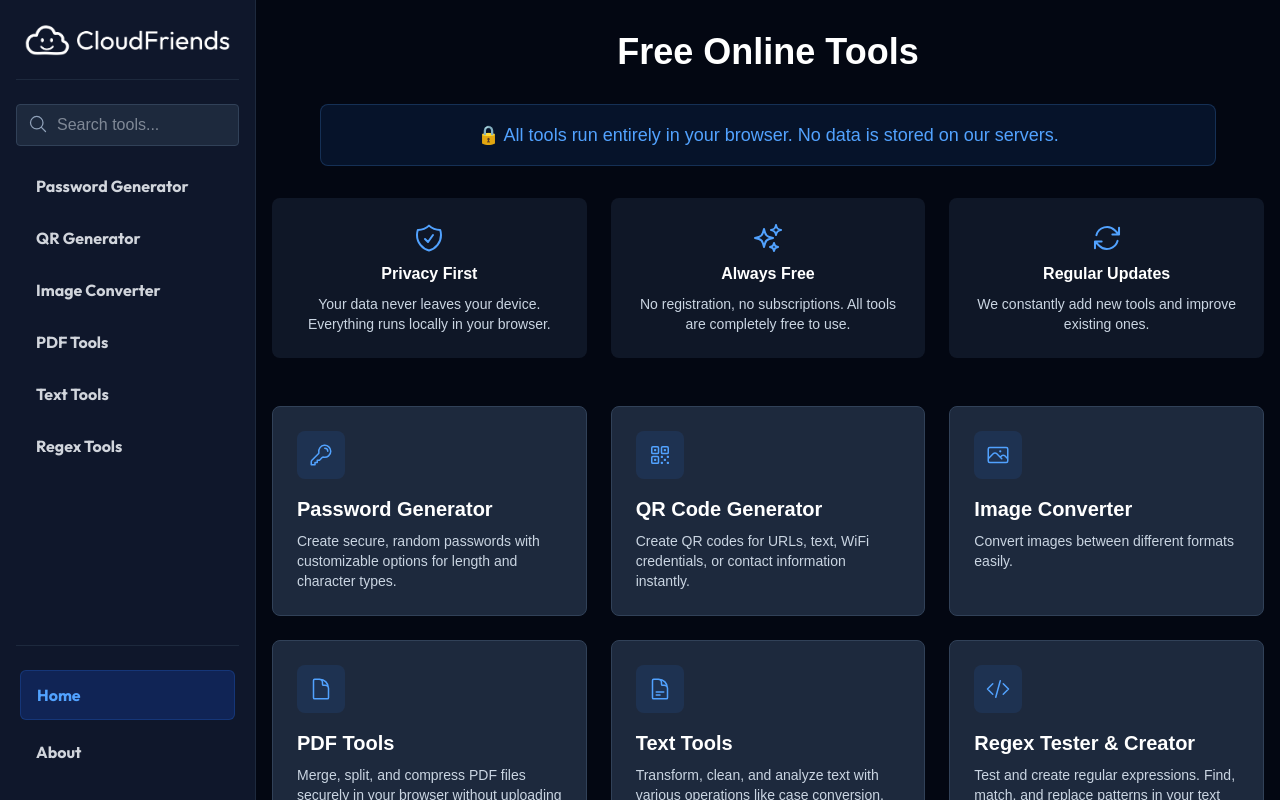
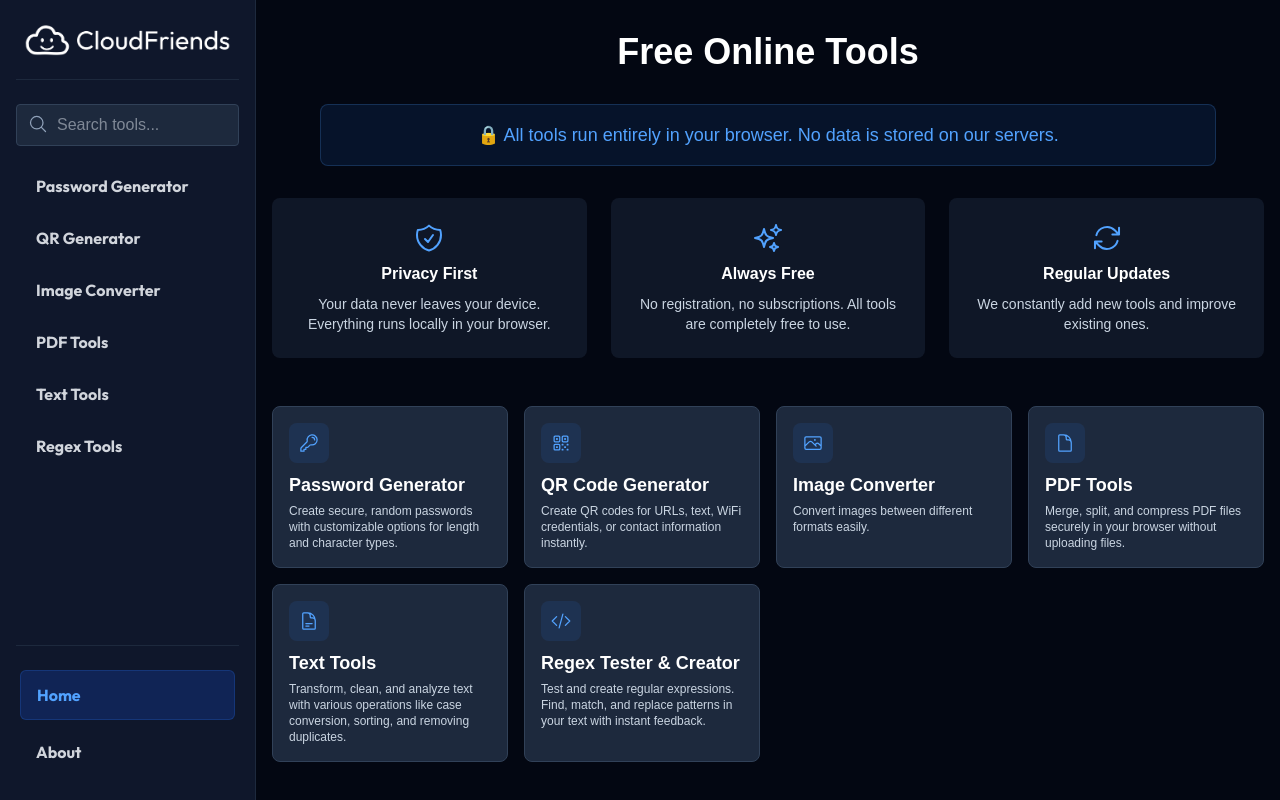
Before and after one commit to cloudfriends-net/cloudfriends, a Next.js app: page / in a window 1280 px wide. Shown: the top 800 px of the page. Built offline with nearby package versions, Linux system fonts and the light colour scheme.

Commit message:
Adjusted main page design

```diff
--- a/src/app/page.tsx
+++ b/src/app/page.tsx
@@ -41,15 +41,15 @@ export default function Home() {
         </div>
 
         {/* Tools Grid */}
-        <div className="grid md:grid-cols-2 lg:grid-cols-3 gap-6 max-w-7xl mx-auto">
+        <div className="grid md:grid-cols-2 lg:grid-cols-4 gap-4 max-w-7xl mx-auto">
           {/* Password Generator Card */}
           <Link href="/tools/password-generator" className="bg-slate-800 rounded-lg overflow-hidden hover:bg-slate-700 transition-colors border border-slate-700">
-            <div className="p-6">
-              <div className="mb-4 bg-blue-500/10 w-12 h-12 rounded-lg flex items-center justify-center">
-                <KeyIcon className="h-6 w-6 text-blue-400" />
+            <div className="p-4">
+              <div className="mb-2 bg-blue-500/10 w-10 h-10 rounded-lg flex items-center justify-center">
+                <KeyIcon className="h-5 w-5 text-blue-400" />
               </div>
-              <h3 className="text-xl font-semibold text-white mb-2">Password Generator</h3>
-              <p className="text-slate-300 text-sm">
+              <h3 className="text-lg font-semibold text-white mb-1">Password Generator</h3>
+              <p className="text-slate-300 text-xs">
                 Create secure, random passwords with customizable options for length and character types.
               </p>
             </div>
@@ -57,12 +57,12 @@ export default function Home() {
 
           {/* QR Code Generator Card */}
           <Link href="/tools/qr-generator" className="bg-slate-800 rounded-lg overflow-hidden hover:bg-slate-700 transition-colors border border-slate-700">
-            <div className="p-6">
-              <div className="mb-4 bg-blue-500/10 w-12 h-12 rounded-lg flex items-center justify-center">
-                <QrCodeIcon className="h-6 w-6 text-blue-400" />
+            <div className="p-4">
+              <div className="mb-2 bg-blue-500/10 w-10 h-10 rounded-lg flex items-center justify-center">
+                <QrCodeIcon className="h-5 w-5 text-blue-400" />
               </div>
-              <h3 className="text-xl font-semibold text-white mb-2">QR Code Generator</h3>
-              <p className="text-slate-300 text-sm">
+              <h3 className="text-lg font-semibold text-white mb-1">QR Code Generator</h3>
+              <p className="text-slate-300 text-xs">
                 Create QR codes for URLs, text, WiFi credentials, or contact information instantly.
               </p>
             </div>
@@ -70,12 +70,12 @@ export default function Home() {
 
           {/* Image Converter Card */}
           <Link href="/tools/image-converter" className="bg-slate-800 rounded-lg overflow-hidden hover:bg-slate-700 transition-colors border border-slate-700">
-            <div className="p-6">
-              <div className="mb-4 bg-blue-500/10 w-12 h-12 rounded-lg flex items-center justify-center">
-                <PhotoIcon className="h-6 w-6 text-blue-400" />
+            <div className="p-4">
+              <div className="mb-2 bg-blue-500/10 w-10 h-10 rounded-lg flex items-center justify-center">
+                <PhotoIcon className="h-5 w-5 text-blue-400" />
               </div>
-              <h3 className="text-xl font-semibold text-white mb-2">Image Converter</h3>
-              <p className="text-slate-300 text-sm">
+              <h3 className="text-lg font-semibold text-white mb-1">Image Converter</h3>
+              <p className="text-slate-300 text-xs">
                 Convert images between different formats easily.
               </p>
             </div>
@@ -83,12 +83,12 @@ export default function Home() {
 
           {/* PDF Tools Card */}
           <Link href="/tools/pdf-tools" className="bg-slate-800 rounded-lg overflow-hidden hover:bg-slate-700 transition-colors border border-slate-700">
-            <div className="p-6">
-              <div className="mb-4 bg-blue-500/10 w-12 h-12 rounded-lg flex items-center justify-center">
-                <DocumentIcon className="h-6 w-6 text-blue-400" />
+            <div className="p-4">
+              <div className="mb-2 bg-blue-500/10 w-10 h-10 rounded-lg flex items-center justify-center">
+                <DocumentIcon className="h-5 w-5 text-blue-400" />
               </div>
-              <h3 className="text-xl font-semibold text-white mb-2">PDF Tools</h3>
-              <p className="text-slate-300 text-sm">
+              <h3 className="text-lg font-semibold text-white mb-1">PDF Tools</h3>
+              <p className="text-slate-300 text-xs">
                 Merge, split, and compress PDF files securely in your browser without uploading files.
               </p>
             </div>
@@ -96,12 +96,12 @@ export default function Home() {
 
           {/* Text Tools Card */}
           <Link href="/tools/text-tools" className="bg-slate-800 rounded-lg overflow-hidden hover:bg-slate-700 transition-colors border border-slate-700">
-            <div className="p-6">
-              <div className="mb-4 bg-blue-500/10 w-12 h-12 rounded-lg flex items-center justify-center">
-                <DocumentTextIcon className="h-6 w-6 text-blue-400" />
+            <div className="p-4">
+              <div className="mb-2 bg-blue-500/10 w-10 h-10 rounded-lg flex items-center justify-center">
+                <DocumentTextIcon className="h-5 w-5 text-blue-400" />
               </div>
-              <h3 className="text-xl font-semibold text-white mb-2">Text Tools</h3>
-              <p className="text-slate-300 text-sm">
+              <h3 className="text-lg font-semibold text-white mb-1">Text Tools</h3>
+              <p className="text-slate-300 text-xs">
                 Transform, clean, and analyze text with various operations like case conversion, sorting, and removing duplicates.
               </p>
             </div>
@@ -109,12 +109,12 @@ export default function Home() {
 
           {/* Regex Tools Card */}
           <Link href="/tools/regex-tools" className="bg-slate-800 rounded-lg overflow-hidden hover:bg-slate-700 transition-colors border border-slate-700">
-            <div className="p-6">
-              <div className="mb-4 bg-blue-500/10 w-12 h-12 rounded-lg flex items-center justify-center">
-                <CodeBracketIcon className="h-6 w-6 text-blue-400" />
+            <div className="p-4">
+              <div className="mb-2 bg-blue-500/10 w-10 h-10 rounded-lg flex items-center justify-center">
+                <CodeBracketIcon className="h-5 w-5 text-blue-400" />
               </div>
-              <h3 className="text-xl font-semibold text-white mb-2">Regex Tester & Creator</h3>
-              <p className="text-slate-300 text-sm">
+              <h3 className="text-lg font-semibold text-white mb-1">Regex Tester & Creator</h3>
+              <p className="text-slate-300 text-xs">
                 Test and create regular expressions. Find, match, and replace patterns in your text with instant feedback.
               </p>
             </div>
```
